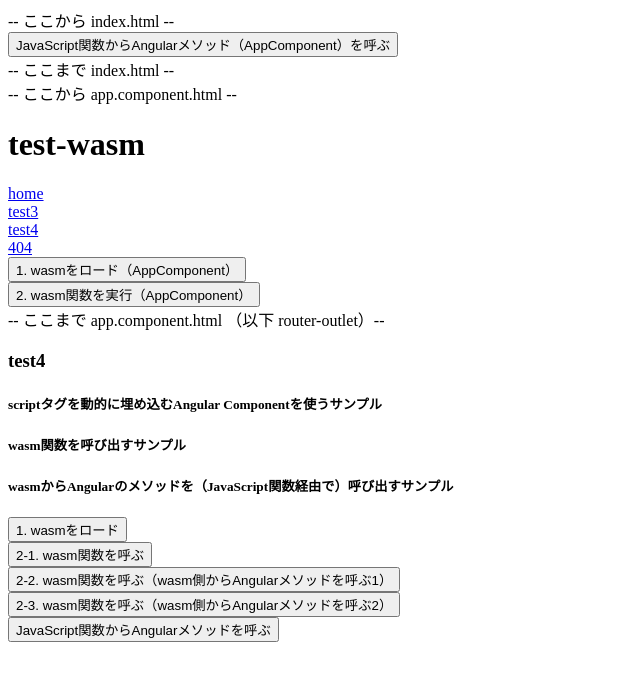
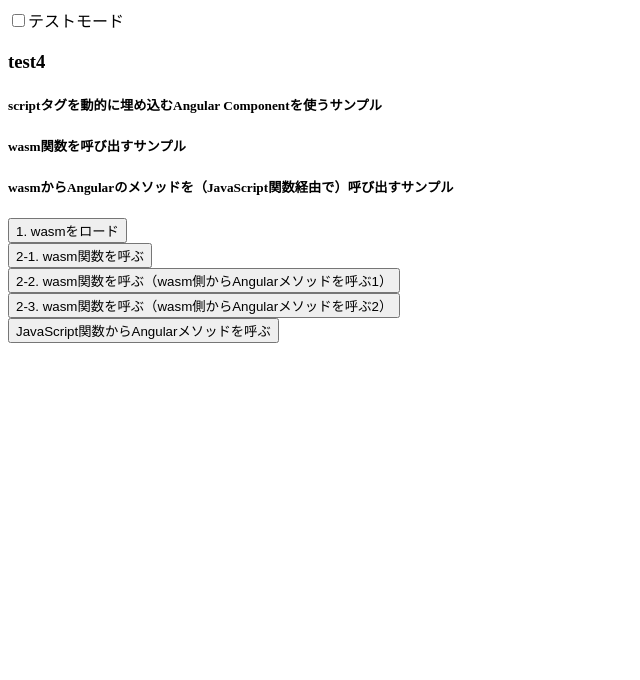
Before and after one commit to baggio4ever/test-wasm, an Angular app: page /test4 in a window 1280 px wide. Shown: the top 680 px of the page, without its empty margins (0-640 px from the left). Built offline with nearby package versions, Linux system fonts and the light colour scheme.

Commit message:
テスト用のボタン類はチェックボックスで消せるようにした

```diff
--- a/src/app/app.component.css
+++ b/src/app/app.component.css
@@ -0,0 +1,3 @@
+div>* {
+    margin-right: 1em;
+}
--- a/src/app/app.component.html
+++ b/src/app/app.component.html
@@ -1,16 +1,15 @@
--- ここから app.component.html --<br>
-<h1>{{title}}</h1>
+<input type="checkbox" #cb (click)="click_checkbox(cb.checked)">テストモード
+<div *ngIf="is_extra_mode">
+    <div>
+        <a routerLink='/'>home</a>
+        <a routerLink='test3'>test3</a>
+        <a routerLink='test4'>test4</a>
+        <a routerLink='test-embind'>test-embind</a>
+        <a routerLink='zzz'>404</a>
+    </div>
 
-<div>
-    <a routerLink='/'>home</a><br>
-    <a routerLink='test3'>test3</a><br>
-    <a routerLink='test4'>test4</a><br>
-    <a routerLink='zzz'>404</a><br>
+    <button (click)="click1()">1. wasmをロード（AppComponent）</button>
+    <button (click)="click2()">2. wasm関数を実行（AppComponent）</button>
 </div>
 
-<button (click)="click1()">1. wasmをロード（AppComponent）</button><br>
-<button (click)="click2()">2. wasm関数を実行（AppComponent）</button><br>
-
--- ここまで app.component.html （以下 router-outlet）--<br>
-
 <router-outlet></router-outlet>
--- a/src/app/app.component.ts
+++ b/src/app/app.component.ts
@@ -146,4 +146,10 @@ export class AppComponent implements OnInit {
     );
     return ret;
   }
+
+  is_extra_mode = false;
+  click_checkbox(checked:boolean) {
+    console.log(checked);
+    this.is_extra_mode = checked;
+  }
 }
--- a/src/app/page-home/page-home.component.ts
+++ b/src/app/page-home/page-home.component.ts
@@ -11,7 +11,7 @@ export class PageHomeComponent implements OnInit,AfterViewInit {
 
   instance = null;
   logs:Array<string>=[];
-  count = -1;
+  count = 0;
 
   constructor(private ngZone:NgZone) { }
 
--- a/src/index.html
+++ b/src/index.html
@@ -6,16 +6,20 @@
   <base href="/">
   <meta name="viewport" content="width=device-width, initial-scale=1">
   <link rel="icon" type="image/x-icon" href="favicon.ico">
+  <!-- JavaScriptからAngularメソッドを呼ぶサンプルその１（試したければコメントアウト）
   <script type="text/javascript">
     function callAngularFunction() {
         window.angularComponentReference.zone.run(() => { window.angularComponentReference.loadAngularFunction(); });
     }
   </script>
+-->
 </head>
 <body>
+  <!-- JavaScriptからAngularメソッドを呼ぶサンプルその１（試したければコメントアウト）
   -- ここから index.html --<br>
   <button type="button" onclick="callAngularFunction();">JavaScript関数からAngularメソッド（AppComponent）を呼ぶ</button><br>
   -- ここまで index.html --<br>
+  -->
   <app-root></app-root>
   <script src="assets/test1.js"></script>
   <script src="assets/test2.js"></script>
```
Also changed, not shown: 1 other file (tests, documents, lock files or other folders).
